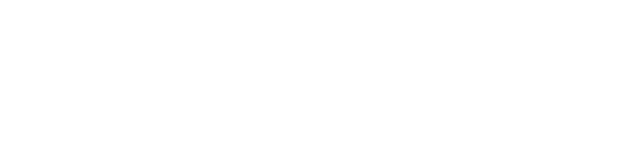
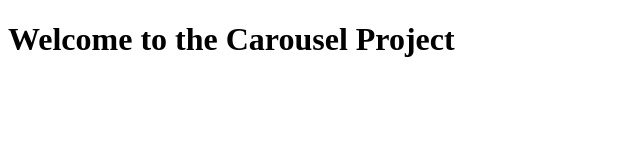
Before and after one commit to brrrrdy/Carousel, a website built with webpack: page src/index.html in a window 1280 px wide. Shown: the whole page, without its empty margins (0-640 px from the left). Built offline with nearby package versions, Linux system fonts and the light colour scheme.

Commit message:
html and css set up

```diff
--- a/src/index.html
+++ b/src/index.html
@@ -6,5 +6,11 @@
     <link rel="stylesheet" href="./styles.css" />
     <title>Carousel</title>
   </head>
-  <body></body>
+  <body>
+    <div class="home-container">
+        <div class="home-header">
+            <h1>Welcome to the Carousel Project</h1>
+      <div class="home-content"></div>
+    </div>
+  </body>
 </html>
--- a/src/styles.css
+++ b/src/styles.css
@@ -0,0 +1,11 @@
+/* Base Styles */
+:root {
+  --primary: #f2ccc3;
+  --secondary: #e78f8e;
+    --tertiary: #d4a5a5;
+  --accent: #ffe6e8;
+  --light: #f8f9fa;
+  --dark: #212529;
+  --gray: #6c757d;
+  --white: #ffffff;
+}
```
